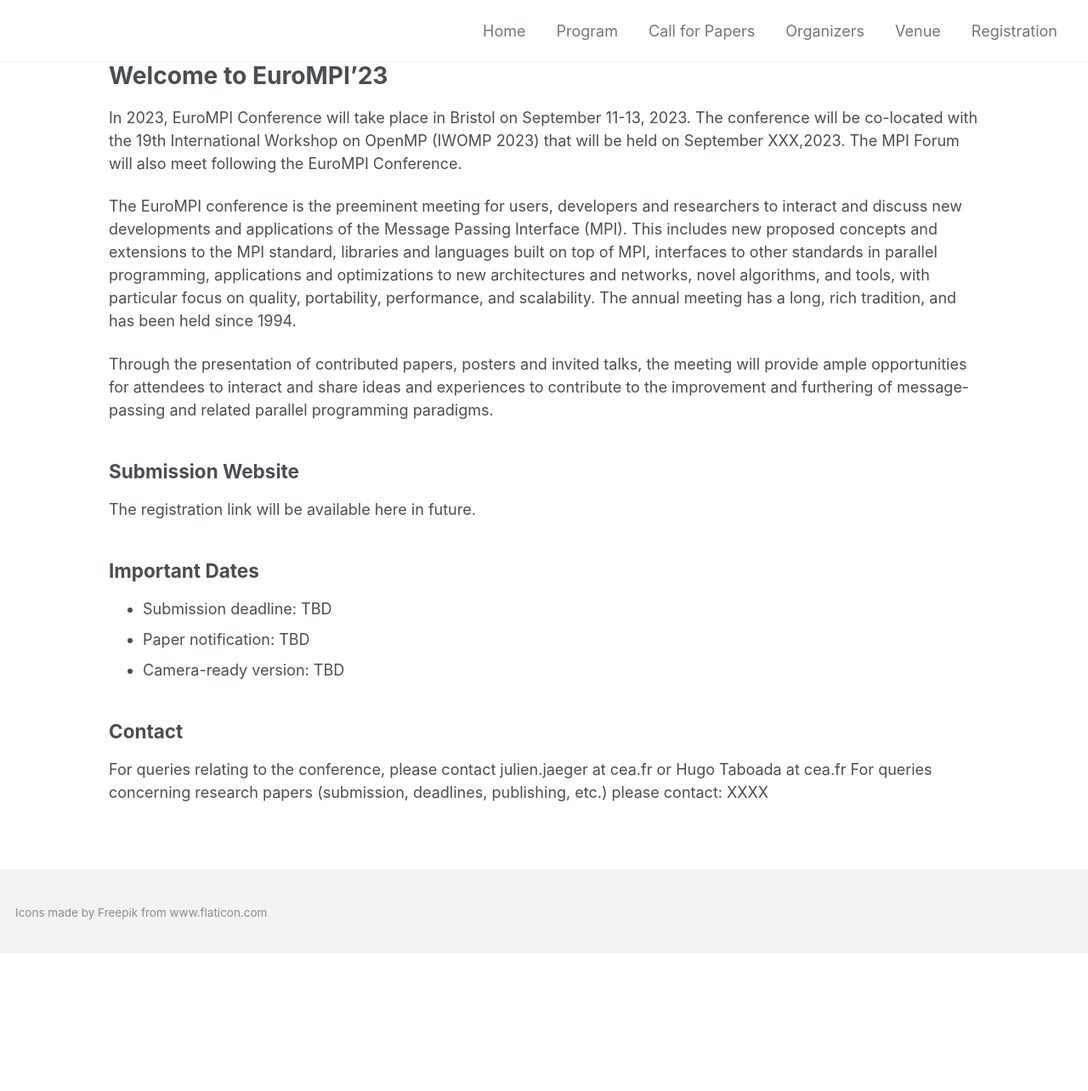
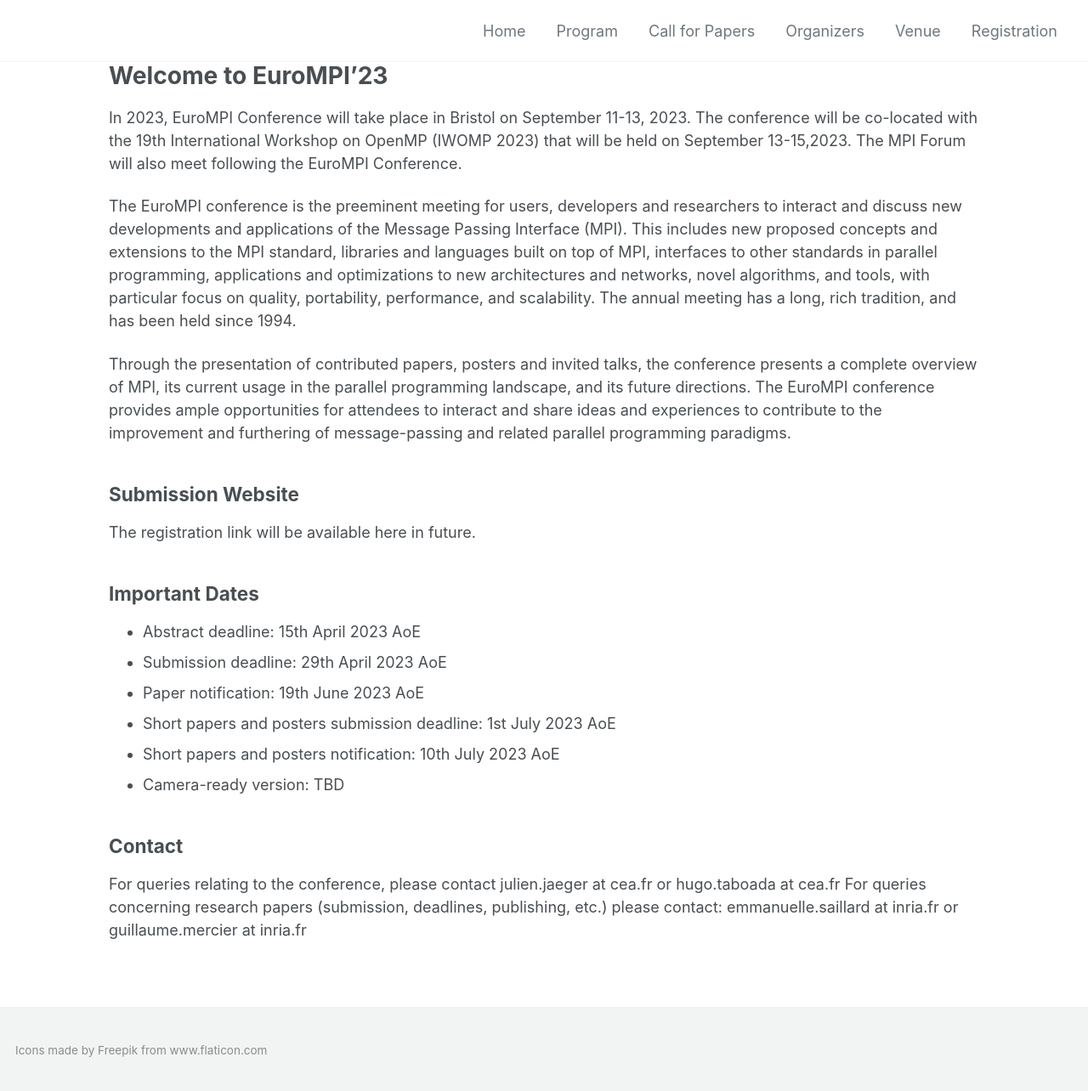
Before and after one commit to eurompi23/eurompi23.github.io, a Jekyll site: the page built from index.md, in a window 1280 px wide. Shown: the whole page at 85% size. Built offline with Jekyll 4.4.1, drawn with Linux system fonts in a browser that asks for light colours; cached includes are drawn as plain includes; nearby versions of some CDN libraries; before the commit the page ends 1122 px from its top, so only the background shows below that.

Commit message:
Update dates and CfP page

```diff
--- a/index.md
+++ b/index.md
@@ -7,13 +7,13 @@
 # Welcome to EuroMPI'23
 
 
-In 2023, EuroMPI Conference will take place in Bristol on September 11-13, 2023. The conference will be co-located with the 19th International Workshop on OpenMP (IWOMP 2023) that will be held on September XXX,2023. The MPI Forum will also meet following the EuroMPI Conference.
+In 2023, EuroMPI Conference will take place in Bristol on September 11-13, 2023. The conference will be co-located with the 19th International Workshop on OpenMP (IWOMP 2023) that will be held on September 13-15,2023. The MPI Forum will also meet following the EuroMPI Conference.
 
 
 The EuroMPI conference is the preeminent meeting for users, developers and researchers to interact and discuss new developments and applications of the Message Passing Interface (MPI). This includes new proposed concepts and extensions to the MPI standard, libraries and languages built on top of MPI, interfaces to other standards in parallel programming, applications and optimizations to new architectures and networks, novel algorithms, and tools, with particular focus on quality, portability, performance, and scalability. The annual meeting has a long, rich tradition, and has been held since 1994.
 
 
-Through the presentation of contributed papers, posters and invited talks, the meeting will provide ample opportunities for attendees to interact and share ideas and experiences to contribute to the improvement and furthering of message-passing and related parallel programming paradigms.
+Through the presentation of contributed papers, posters and invited talks, the conference presents a complete overview of MPI, its current usage in the parallel programming landscape, and its future directions. The EuroMPI conference provides ample opportunities for attendees to interact and share ideas and experiences to contribute to the improvement and furthering of message-passing and related parallel programming paradigms.
 
 
 ## Submission Website
@@ -24,8 +24,11 @@
 
 <!-- - Submission deadline: 21st February 2022 AoE -->
 <!-- - Submission deadline: ~~21st February 2022 AoE~~ 28th February 2022 AoE -->
-- Submission deadline: TBD
-- Paper notification: TBD
+- Abstract deadline: 15th April 2023 AoE
+- Submission deadline: 29th April 2023 AoE
+- Paper notification: 19th June 2023 AoE
+- Short papers and posters submission deadline: 1st July 2023 AoE
+- Short papers and posters notification: 10th July 2023 AoE
 - Camera-ready version: TBD
 
 <!-- [Submission Website](https://easychair.org/conferences/?conf=c3po22) -->
@@ -33,5 +36,5 @@
 
 ## Contact
 
-For queries relating to the conference, please contact julien.jaeger at cea.fr or Hugo Taboada at cea.fr
-For queries concerning research papers (submission, deadlines, publishing, etc.) please contact: XXXX
+For queries relating to the conference, please contact julien.jaeger at cea.fr or hugo.taboada at cea.fr
+For queries concerning research papers (submission, deadlines, publishing, etc.) please contact: emmanuelle.saillard at inria.fr or guillaume.mercier at inria.fr
```
Also changed, not shown: _pages/call.md (+18 -8 lines), _pages/program.md (+1 -1 lines).
